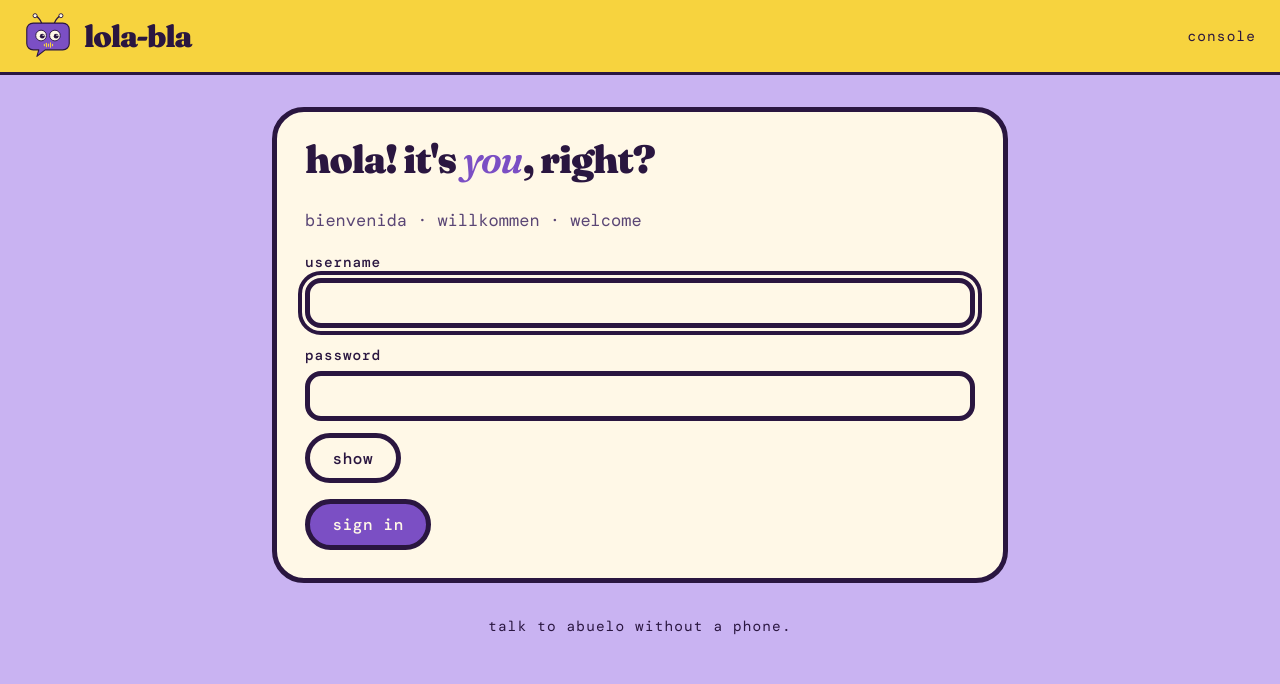
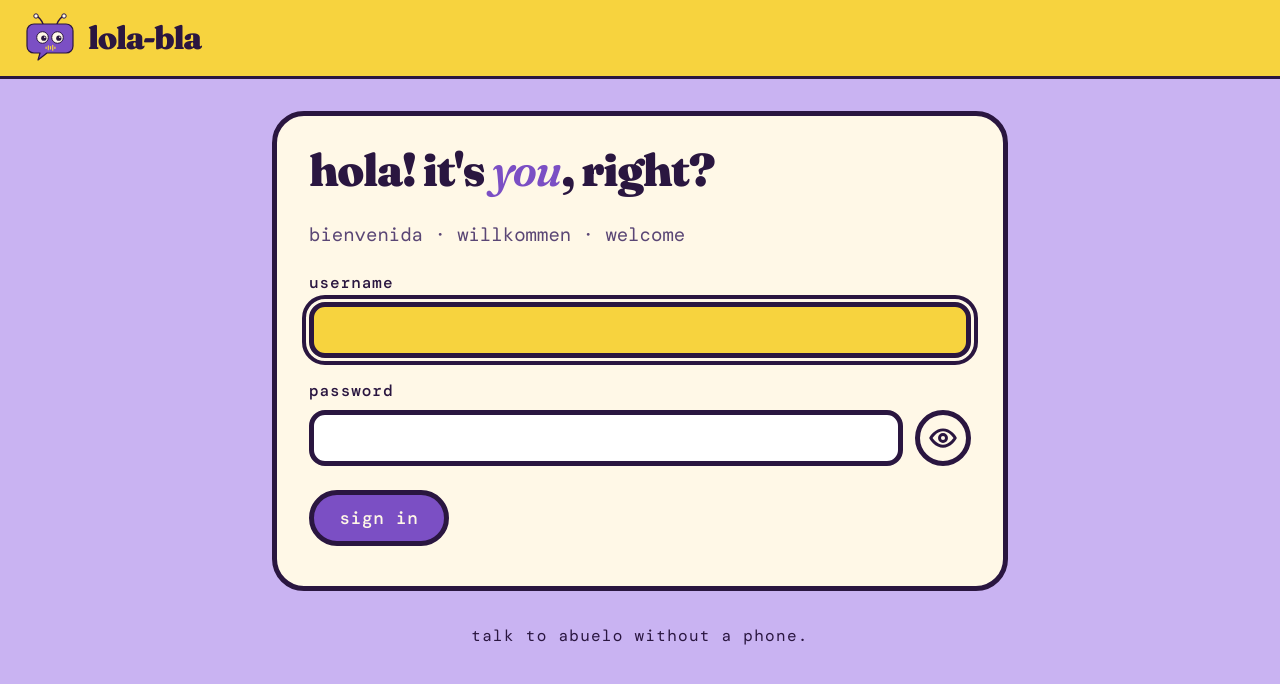
Before and after one commit to betiana688/lola-bla, a Python web app: template console/lola_console/templates/login.html in a window 1280 px wide. Shown: the top 684 px of the page. Run offline with Jinja, Linux system fonts and the light colour scheme; the template is opened without the code that fills it, so the values that code supplies are empty.

Commit message:
Console UX: bigger text, clearer fields, button layout, back buttons, home tiles, eye icon for passwords

```diff
--- a/console/lola_console/static/app.js
+++ b/console/lola_console/static/app.js
@@ -5,7 +5,8 @@ document.querySelectorAll("[data-toggle-password]").forEach(function (button) {
   button.addEventListener("click", function () {
     var show = inputs.length > 0 && inputs[0].type === "password";
     inputs.forEach(function (input) { input.type = show ? "text" : "password"; });
-    button.textContent = show ? "hide" : "show";
+    button.classList.toggle("on", show);
+    button.setAttribute("aria-label", show ? "hide password" : "show password");
     button.setAttribute("aria-pressed", show ? "true" : "false");
   });
 });
--- a/console/lola_console/static/style.css
+++ b/console/lola_console/static/style.css
@@ -13,7 +13,7 @@
   --crema: #FFF8E7;
   --page: #C9B3F2;
   --card: #FFF8E7;
-  --field: #FFF8E7;
+  --field: #FFFFFF;
   --ink: #2A1640;
   --muted: #5A4675;
   --link: #7B4FC4;
@@ -25,6 +25,8 @@
   --header-ink: #2A1640;
   --notice-bg: #C9B3F2;
   --notice-ink: #2A1640;
+  --focus-bg: #F7D33E;
+  --focus-ink: #2A1640;
   --line: 5px;
   --rule: 3px;
   --radius: 32px;
@@ -45,52 +47,71 @@
 }
 
 * { box-sizing: border-box; }
-body { margin: 0; background: var(--page); color: var(--ink); font-family: var(--font-mono); font-size: 17px; line-height: 1.55; }
+body { margin: 0; background: var(--page); color: var(--ink); font-family: var(--font-mono); font-size: 19px; line-height: 1.6; }
 header.top { display: flex; align-items: center; justify-content: space-between; gap: 16px; padding: 12px 24px; background: var(--header-bg); color: var(--header-ink); border-bottom: var(--rule) solid var(--header-ink); }
 .brand { display: flex; align-items: center; gap: 12px; color: var(--header-ink); text-decoration: none; }
-.brand img { width: 48px; height: 48px; display: block; }
-.word { font-family: var(--font-display); font-weight: 900; font-size: 1.9rem; letter-spacing: -0.04em; line-height: 1; }
-.tag { font-size: 0.9rem; letter-spacing: 0.08em; }
-main { width: calc(100% - 32px); max-width: 46rem; margin: 2rem auto; padding: 28px; background: var(--card); border: var(--line) solid var(--ink); border-radius: var(--radius); }
-footer { max-width: 46rem; margin: 0 auto 2rem; padding: 0 16px; text-align: center; font-size: 0.9rem; letter-spacing: 0.08em; }
-h1 { font-family: var(--font-display); font-weight: 900; font-size: 2.4rem; line-height: 1; letter-spacing: -0.03em; margin: 0 0 0.75em; }
-h2 { font-family: var(--font-display); font-weight: 900; font-size: 1.5rem; line-height: 1.1; letter-spacing: -0.02em; }
+.brand img { width: 52px; height: 52px; display: block; }
+.word { font-family: var(--font-display); font-weight: 900; font-size: 2rem; letter-spacing: -0.04em; line-height: 1; }
+.navlink { display: inline-flex; align-items: center; min-height: 44px; padding: 0.3rem 1.1rem; font-size: 1rem; font-weight: 500; letter-spacing: 0.04em; color: var(--header-ink); text-decoration: none; border: var(--rule) solid var(--header-ink); border-radius: 999px; }
+.navlink:hover { background: var(--berenjena); color: var(--crema); }
+main { width: calc(100% - 32px); max-width: 46rem; margin: 2rem auto; padding: 32px; background: var(--card); border: var(--line) solid var(--ink); border-radius: var(--radius); }
+footer { max-width: 46rem; margin: 0 auto 2rem; padding: 0 16px; text-align: center; font-size: 1rem; letter-spacing: 0.08em; }
+h1 { font-family: var(--font-display); font-weight: 900; font-size: 2.8rem; line-height: 1; letter-spacing: -0.03em; margin: 0 0 0.6em; }
+h2 { font-family: var(--font-display); font-weight: 900; font-size: 1.7rem; line-height: 1.1; letter-spacing: -0.02em; }
 h1 em, h2 em { font-weight: 600; color: var(--link); }
+p { margin: 1rem 0; }
 a { color: var(--link); text-decoration: underline; text-decoration-thickness: 3px; text-underline-offset: 3px; }
 a:hover { text-decoration-thickness: 5px; }
 :focus-visible { outline: 4px solid var(--ink); outline-offset: 3px; }
-label { display: block; margin: 1rem 0 0.3rem; font-weight: 500; font-size: 0.9rem; letter-spacing: 0.06em; }
-input, select, textarea { width: 100%; min-height: 44px; padding: 0.6rem 0.8rem; font-family: var(--font-mono); font-size: 1rem; border: var(--line) solid var(--ink); border-radius: 16px; background: var(--field); color: var(--ink); }
+label { display: block; margin: 1.25rem 0 0.4rem; font-weight: 500; font-size: 1rem; letter-spacing: 0.06em; }
+input, select, textarea { width: 100%; min-height: 56px; padding: 0.6rem 0.9rem; font-family: var(--font-mono); font-size: 1.15rem; border: var(--line) solid var(--ink); border-radius: 16px; background: var(--field); color: var(--ink); }
+input:focus, select:focus, textarea:focus { background: var(--focus-bg); color: var(--focus-ink); }
 input[type="checkbox"], input[type="radio"] { width: auto; min-height: 0; accent-color: var(--violeta); }
-button { min-height: 44px; margin-top: 1rem; padding: 0.6rem 1.4rem; font-family: var(--font-mono); font-size: 1rem; font-weight: 500; letter-spacing: 0.04em; border: var(--line) solid var(--ink); border-radius: 999px; background: var(--btn-bg); color: var(--btn-text); cursor: pointer; }
+button, .button { display: inline-flex; align-items: center; justify-content: center; min-height: 56px; padding: 0.6rem 1.6rem; font-family: var(--font-mono); font-size: 1.1rem; font-weight: 500; letter-spacing: 0.04em; text-decoration: none; border: var(--line) solid var(--ink); border-radius: 999px; cursor: pointer; }
+button { margin: 0.5rem 0.75rem 0.5rem 0; background: var(--btn-bg); color: var(--btn-text); }
 button:hover { background: var(--berenjena); }
-button:active { transform: translateY(2px); }
-button.secondary { background: var(--card); color: var(--ink); }
-button.secondary:hover { background: var(--banana); color: var(--berenjena); }
+button:active, .button:active { transform: translateY(2px); }
+button.secondary, .button { background: var(--card); color: var(--ink); }
+button.secondary:hover, .button:hover { background: var(--banana); color: var(--berenjena); }
+form:has(input:not([type="hidden"]), select, textarea) button[type="submit"] { margin-top: 1.5rem; }
+form:not(:has(input:not([type="hidden"]), select, textarea)) { display: inline-block; margin: 0; }
 .row { display: flex; flex-wrap: wrap; gap: 0.75rem; align-items: center; }
-.row button { margin-top: 0; }
-.notice { margin: 1rem 0; padding: 0.7rem 1rem; background: var(--notice-bg); color: var(--notice-ink); border: var(--line) solid var(--ink); border-radius: 20px; }
+.row input { flex: 1; width: auto; min-width: 0; }
+.row button, .inline button { margin: 0; }
+.eye { width: 56px; padding: 0; flex: none; }
+.eye svg { width: 28px; height: 28px; }
+.eye .eye-off { display: none; }
+.eye.on .eye-open { display: none; }
+.eye.on .eye-off { display: block; }
+.back { margin: 1.75rem 0 0; }
+.tiles { display: grid; grid-template-columns: repeat(auto-fit, minmax(11rem, 1fr)); gap: 12px; margin: 1.5rem 0; }
+.tiles .button { min-height: 72px; }
+.notice { margin: 1rem 0; padding: 0.8rem 1.1rem; background: var(--notice-bg); color: var(--notice-ink); border: var(--line) solid var(--ink); border-radius: 20px; }
 .notice .muted { color: var(--notice-ink); }
 .muted { color: var(--muted); }
-dl { display: grid; grid-template-columns: 1fr auto; gap: 0.5rem 1rem; }
+dl { display: grid; grid-template-columns: 1fr auto; gap: 0.6rem 1.25rem; }
 dt { font-weight: 500; }
 dd { margin: 0; }
-.group { margin: 1.2rem 0; padding: 0.5rem 1.2rem 1.2rem; border: var(--line) solid var(--ink); border-radius: var(--radius); }
+.group { margin: 1.2rem 0; padding: 0.5rem 1.3rem 1.3rem; border: var(--line) solid var(--ink); border-radius: var(--radius); }
 .group h2 { margin: 0.4rem 0; }
-.inline { display: flex; flex-wrap: wrap; gap: 0.5rem; align-items: center; margin: 0.4rem 0; }
+.inline { display: flex; flex-wrap: wrap; gap: 0.6rem; align-items: center; margin: 0.5rem 0; }
 .inline input { flex: 1; width: auto; min-width: 10rem; }
-.inline button { margin-top: 0; }
-.entry { padding: 0.6rem 0; border-bottom: var(--rule) solid var(--ink); }
-.entry p { margin: 0.2rem 0; overflow-wrap: anywhere; }
-.badge { display: inline-block; padding: 0 0.6rem; border: var(--rule) solid var(--ink); border-radius: 999px; font-size: 0.85rem; letter-spacing: 0.06em; }
+.entry { padding: 0.7rem 0; border-bottom: var(--rule) solid var(--ink); }
+.entry p { margin: 0.25rem 0; overflow-wrap: anywhere; }
+.badge { display: inline-block; padding: 0 0.7rem; border: var(--rule) solid var(--ink); border-radius: 999px; font-size: 0.95rem; letter-spacing: 0.06em; }
 .badge.failed { background: var(--error); color: var(--on-error); font-weight: 500; }
 .badge.soft { border-style: dashed; }
-.pager { display: flex; justify-content: space-between; margin: 1rem 0; }
+.pager { display: flex; flex-wrap: wrap; gap: 0.75rem; justify-content: space-between; margin: 1.25rem 0; }
+.pager a { display: inline-flex; align-items: center; min-height: 56px; padding: 0.6rem 1.6rem; font-weight: 500; text-decoration: none; color: var(--ink); background: var(--card); border: var(--line) solid var(--ink); border-radius: 999px; }
+.pager a:hover { background: var(--banana); color: var(--berenjena); }
 .qr { max-width: 100%; height: auto; image-rendering: pixelated; background: #fff; padding: 0.5rem; border: var(--line) solid var(--ink); border-radius: 16px; }
 table { width: 100%; border-collapse: collapse; }
-th, td { padding: 0.5rem; text-align: left; border-bottom: var(--rule) solid var(--ink); }
+th, td { padding: 0.6rem; text-align: left; border-bottom: var(--rule) solid var(--ink); }
 @media (max-width: 600px) {
+  body { font-size: 18px; }
   header.top { padding: 10px 16px; }
+  .brand img { width: 44px; height: 44px; }
+  .word { font-size: 1.7rem; }
   main { width: calc(100% - 24px); margin: 12px auto; padding: 20px; }
-  h1 { font-size: 2rem; }
+  h1 { font-size: 2.2rem; }
 }
--- a/console/lola_console/templates/base.html
+++ b/console/lola_console/templates/base.html
@@ -9,8 +9,8 @@
 </head>
 <body>
 <header class="top">
-<a class="brand" href="/"><img src="/static/lola-bla-mark.svg" alt="" width="48" height="48"><span class="word">lola-bla</span></a>
-<span class="tag">console</span>
+<a class="brand" href="/"><img src="/static/lola-bla-mark.svg" alt="" width="52" height="52"><span class="word">lola-bla</span></a>
+<nav>{% block nav %}<a class="navlink" href="/">&larr; home</a>{% endblock %}</nav>
 </header>
 <main>
 {% block body %}{% endblock %}
--- a/console/lola_console/templates/contacts.html
+++ b/console/lola_console/templates/contacts.html
@@ -38,5 +38,5 @@
 <p>No contacts approved in this group yet.</p>
 {% endfor %}
 <p><a href="/contacts/add?group={{ group.id | urlencode }}">Add a contact</a></p>
-<p><a href="/groups">Back to groups</a></p>
+<p class="back"><a class="button" href="/groups">&larr; Back to groups</a></p>
 {% endblock %}
--- a/console/lola_console/templates/contacts_add.html
+++ b/console/lola_console/templates/contacts_add.html
@@ -24,5 +24,5 @@
   </form>
 </section>
 {% endfor %}
-<p><a href="/contacts?group={{ group.id | urlencode }}">Back to contacts</a></p>
+<p class="back"><a class="button" href="/contacts?group={{ group.id | urlencode }}">&larr; Back to contacts</a></p>
 {% endblock %}
--- a/console/lola_console/templates/groups.html
+++ b/console/lola_console/templates/groups.html
@@ -42,5 +42,5 @@
 <p>No groups approved yet.</p>
 {% endfor %}
 <p><a href="/groups/add">Add a group</a></p>
-<p><a href="/">Back</a></p>
+<p class="back"><a class="button" href="/">&larr; Back</a></p>
 {% endblock %}
--- a/console/lola_console/templates/groups_add.html
+++ b/console/lola_console/templates/groups_add.html
@@ -21,5 +21,5 @@
   </form>
 </section>
 {% endfor %}
-<p><a href="/groups">Back to groups</a></p>
+<p class="back"><a class="button" href="/groups">&larr; Back to groups</a></p>
 {% endblock %}
--- a/console/lola_console/templates/login.html
+++ b/console/lola_console/templates/login.html
@@ -1,5 +1,6 @@
 {% extends "base.html" %}
 {% block title %}Sign in - Lola-Bla console{% endblock %}
+{% block nav %}{% endblock %}
 {% block body %}
 <h1>hola! it's <em>you</em>, right?</h1>
 <p class="muted">bienvenida · willkommen · welcome</p>
@@ -11,7 +12,7 @@
   <label for="password">password</label>
   <div class="row">
     <input id="password" name="password" type="password" autocomplete="current-password" required>
-    <button type="button" class="secondary" data-toggle-password="password" aria-pressed="false">show</button>
+    <button type="button" class="secondary eye" data-toggle-password="password" aria-pressed="false" aria-label="show password"><svg class="eye-open" viewBox="0 0 24 24" fill="none" stroke="currentColor" stroke-width="2.5" stroke-linecap="round" stroke-linejoin="round" aria-hidden="true"><path d="M1.5 12S5.5 5 12 5s10.5 7 10.5 7-4 7-10.5 7S1.5 12 1.5 12z"/><circle cx="12" cy="12" r="3"/></svg><svg class="eye-off" viewBox="0 0 24 24" fill="none" stroke="currentColor" stroke-width="2.5" stroke-linecap="round" stroke-linejoin="round" aria-hidden="true"><path d="M1.5 12S5.5 5 12 5s10.5 7 10.5 7-4 7-10.5 7S1.5 12 1.5 12z"/><circle cx="12" cy="12" r="3"/><path d="M3 3l18 18"/></svg></button>
   </div>
   <button type="submit">sign in</button>
 </form>
--- a/console/lola_console/templates/logs.html
+++ b/console/lola_console/templates/logs.html
@@ -42,5 +42,5 @@
   <span class="muted">Page {{ page }}</span>
   {% if next_query %}<a href="/logs?{{ next_query }}">Older &rarr;</a>{% else %}<span></span>{% endif %}
 </p>
-<p><a href="/">Back</a></p>
+<p class="back"><a class="button" href="/">&larr; Back</a></p>
 {% endblock %}
--- a/console/lola_console/templates/signal.html
+++ b/console/lola_console/templates/signal.html
@@ -42,5 +42,5 @@
   <button type="submit">{{ unlink_info[0] }}</button>
 </form>
 {% endif %}
-<p><a href="/">Back</a></p>
+<p class="back"><a class="button" href="/">&larr; Back</a></p>
 {% endblock %}
```
Also changed, not shown: console/lola_console/templates/home.html (+7 -4 lines), console/lola_console/templates/password.html (+6 -6 lines), console/tests/test_style.py (+1 -1 lines).
